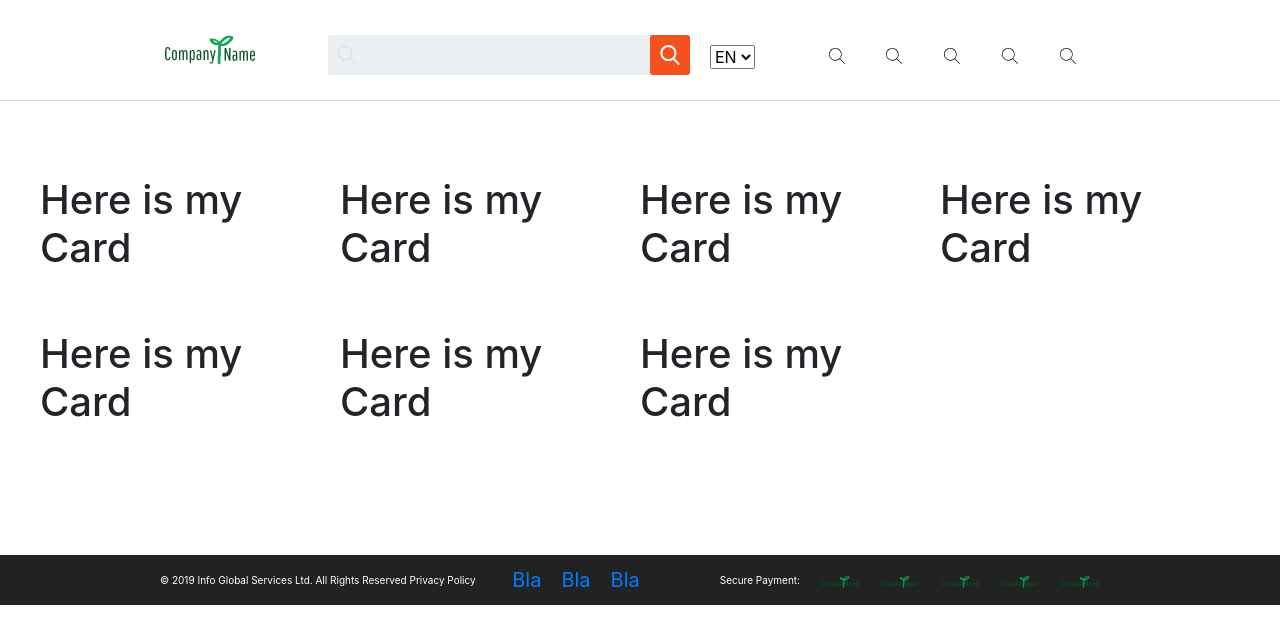
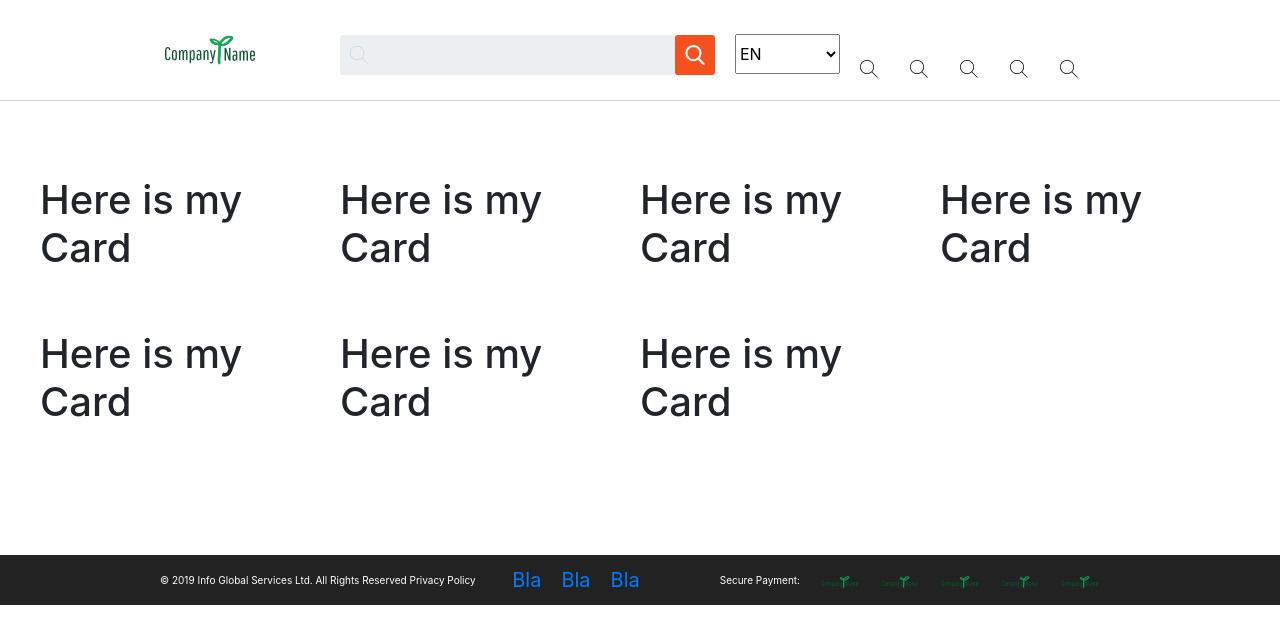
Before and after one commit to MarkiianSanotskyi/my-app3, a React (Create React App) app: page / in a window 1280 px wide. Shown: the top 644 px of the page. Built offline with nearby package versions, Linux system fonts and the light colour scheme.

Commit message:
FixedAllProblemsForAnton

```diff
--- a/package.json
+++ b/package.json
@@ -4,7 +4,6 @@
   "private": true,
   "homepage": "https://MarkiianSanotskyi.github.io/my-app3",
   "dependencies": {
-    "eslint": "^5.16.0",
     "gh-pages": "2.0.1",
     "react": "16.8.6",
     "react-dom": "16.8.6",
@@ -14,7 +13,6 @@
     "styled-components": "4.2.0"
   },
   "devDependencies": {
-    "eslint-config-airbnb": "^17.1.0",
     "eslint-config-prettier": "2.9.0",
     "eslint-plugin-prettier": "2.6.0",
     "prettier": "1.11.1",
--- a/src/components/shared/Layout/FooterPayment/FooterPayment.js
+++ b/src/components/shared/Layout/FooterPayment/FooterPayment.js
@@ -1,54 +1,26 @@
 import React from "react";
-import styled from "styled-components";
+import { UlListBar, LiListBar } from "./style";
 import Logo from "../Logo/Logo";
-const Styles = styled.div`
-  ul {
-    margin: 0px 0px 0px 0px;
-    padding: 0px 0px 0px 0px;
-    font-size: 0px;
-    display: grid;
-    grid-column-gap: 20px;
-    grid-columns: 5;
-    grid-template-columns: auto auto auto auto auto auto;
-    li {
-      list-style: none;
-      font-size: 20px;
-      max-width: 40px;
-      img {
-        max-width: 100%;
-      }
-    }
-    li:first-child {
-      max-width: 100px;
-      color: white;
-      font-size: 10px;
-    }
-  }
-`;
 
 const FooterPayment = () => (
-  <Styles>
-    <div>
-      <ul className="NavigationList">
-        <li>Secure Payment:</li>
-        <li>
-          <Logo />
-        </li>
-        <li>
-          <Logo />
-        </li>
-        <li>
-          <Logo />
-        </li>
-        <li>
-          <Logo />
-        </li>
-        <li>
-          <Logo />
-        </li>
-      </ul>
-    </div>
-  </Styles>
+  <UlListBar>
+    <LiListBar>Secure Payment:</LiListBar>
+    <LiListBar>
+      <Logo />
+    </LiListBar>
+    <LiListBar>
+      <Logo />
+    </LiListBar>
+    <LiListBar>
+      <Logo />
+    </LiListBar>
+    <LiListBar>
+      <Logo />
+    </LiListBar>
+    <LiListBar>
+      <Logo />
+    </LiListBar>
+  </UlListBar>
 );
 
 export default FooterPayment;
--- /dev/null
+++ b/src/components/shared/Layout/FooterPayment/style.js
@@ -0,0 +1,25 @@
+import styled from "styled-components";
+
+export const UlListBar = styled.ul`
+  margin: 0px 0px 0px 0px;
+  padding: 0px 0px 0px 0px;
+  font-size: 0px;
+  display: grid;
+  grid-column-gap: 20px;
+  grid-columns: 5;
+  grid-template-columns: auto auto auto auto auto auto;
+`;
+
+export const LiListBar = styled.li`
+  list-style: none;
+  font-size: 20px;
+  max-width: 40px;
+  img {
+    max-width: 100%;
+  }
+  :first-child {
+    max-width: 100px;
+    color: white;
+    font-size: 10px;
+  }
+`;
--- a/src/components/shared/Layout/NavigationBar/NavigationBar.js
+++ b/src/components/shared/Layout/NavigationBar/NavigationBar.js
@@ -1,80 +1,34 @@
 import React from "react";
-import styled from "styled-components";
-import IconSearch from "../../icons/SearchIcon/SearchIcon";
-
-const Styles = styled.div`
-  ul {
-    margin: 0px 0px 0px 0px;
-    padding: 40px 0px 0px 0px;
-    font-size: 0px;
-    display: grid;
-    grid-column-gap: 20px;
-    grid-columns: 5;
-    grid-template-columns: auto auto auto auto auto auto;
-    li {
-      list-style: none;
-      font-size: 20px;
-    }
-  }
-`;
+import { UlListBar, LiListBar, LinkListBar, IconSearchBox } from "./style";
 
 const NavigationBar = () => (
-  <Styles>
-    <div>
-      <ul className="NavigationList">
-        <li>
-          <a href="/">
-            <IconSearch
-              fill="#fff"
-              width={30}
-              className="SeachIcon"
-              style={{ background: "rgba (0 0 0 0)", padding: "6px" }}
-            />
-          </a>
-        </li>
-        <li>
-          <a href="/">
-            <IconSearch
-              fill="#fff"
-              width={30}
-              className="SeachIcon"
-              style={{ background: "rgba (0 0 0 0)", padding: "6px" }}
-            />
-          </a>
-        </li>
-        <li>
-          <a href="/">
-            <IconSearch
-              fill="#fff"
-              width={30}
-              className="SeachIcon"
-              style={{ background: "rgba (0 0 0 0)", padding: "6px" }}
-            />
-          </a>
-        </li>
-        <li>
-          <a href="/">
-            <IconSearch
-              fill="#fff"
-              width={30}
-              className="SeachIcon"
-              style={{ background: "rgba (0 0 0 0)", padding: "6px" }}
-            />
-          </a>
-        </li>
-        <li>
-          <a href="/">
-            <IconSearch
-              fill="#fff"
-              width={30}
-              className="SeachIcon"
-              style={{ background: "rgba (0 0 0 0)", padding: "6px" }}
-            />
-          </a>
-        </li>
-      </ul>
-    </div>
-  </Styles>
+  <UlListBar>
+    <LiListBar>
+      <LinkListBar href="/">
+        <IconSearchBox />
+      </LinkListBar>
+    </LiListBar>
+    <LiListBar>
+      <LinkListBar href="/">
+        <IconSearchBox />
+      </LinkListBar>
+    </LiListBar>
+    <LiListBar>
+      <LinkListBar href="/">
+        <IconSearchBox />
+      </LinkListBar>
+    </LiListBar>
+    <LiListBar>
+      <LinkListBar href="/">
+        <IconSearchBox />
+      </LinkListBar>
+    </LiListBar>
+    <LiListBar>
+      <LinkListBar href="/">
+        <IconSearchBox />
+      </LinkListBar>
+    </LiListBar>
+  </UlListBar>
 );
 
 export default NavigationBar;
--- /dev/null
+++ b/src/components/shared/Layout/NavigationBar/style.js
@@ -0,0 +1,22 @@
+import styled from "styled-components";
+import IconSearch from "../../icons/SearchIcon/SearchIcon";
+
+export const UlListBar = styled.ul`
+  margin: 0px 0px 0px 0px;
+  padding: 40px 0px 0px 0px;
+  font-size: 0px;
+  display: grid;
+  grid-column-gap: 20px;
+  grid-columns: 5;
+  grid-template-columns: auto auto auto auto auto auto;
+`;
+
+export const LiListBar = styled.li`
+  list-style: none;
+  font-size: 20px;
+`;
+export const LinkListBar = styled.a``;
+export const IconSearchBox = styled(IconSearch)`
+  width: 20px;
+  background: none;
+`;
--- a/src/components/shared/Layout/SelectLangBar/SelectLangBar.js
+++ b/src/components/shared/Layout/SelectLangBar/SelectLangBar.js
@@ -1,24 +1,12 @@
 import React from "react";
-import styled from "styled-components";
-
-const Styles = styled.div`
-  a,
-  img {
-    max-width: 100px;
-  }
-  select {
-    margin-top: 45px;
-  }
-`;
+import { SelectBar, OptionBar } from "./style";
 
 const SearchLogoBar = () => (
-  <Styles>
-    <select>
-      <option>EN</option>
-      <option>RU</option>
-      <option>UA</option>
-    </select>
-  </Styles>
+  <SelectBar>
+    <OptionBar>EN</OptionBar>
+    <OptionBar>RU</OptionBar>
+    <OptionBar>UA</OptionBar>
+  </SelectBar>
 );
 
 export default SearchLogoBar;
--- /dev/null
+++ b/src/components/shared/Layout/SelectLangBar/style.js
@@ -0,0 +1,8 @@
+import styled from "styled-components";
+
+export const SelectBar = styled.select`
+  margin-top: 34px;
+  height: 40px;
+`;
+
+export const OptionBar = styled.option``;
```
Also changed, not shown: 1 other file (tests, documents, lock files or other folders).
